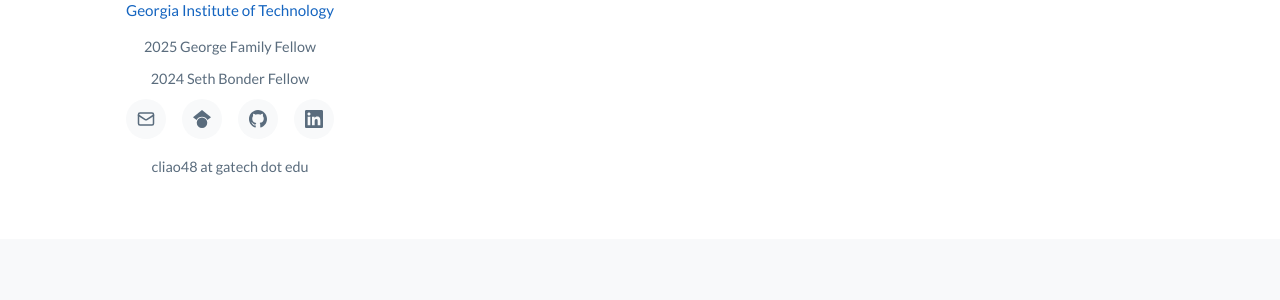
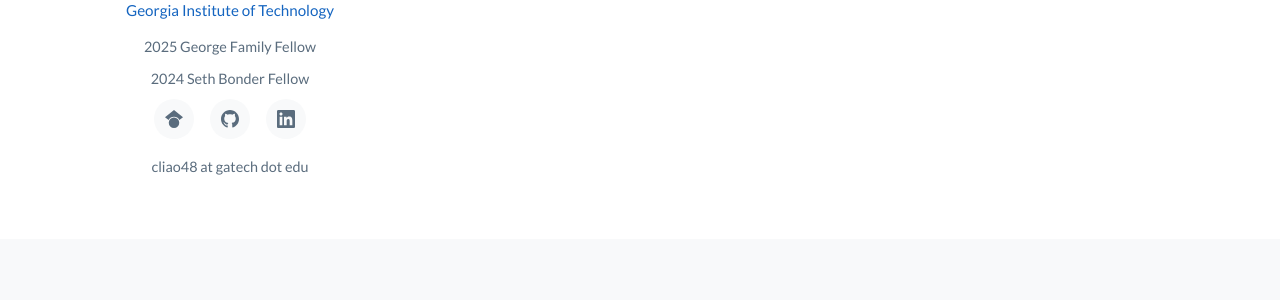
Before and after one commit to CheYiLiao/CheYiLiao.github.io, a Jekyll site: the page built from index.html, in a window 1280 px wide. Shown: the part 464-764 px from the top of the page. Built offline with Jekyll 4.4.1, drawn with Linux system fonts in a browser that asks for light colours.

Commit message:
Remove email link from about.html
Removed email link from social links section.

```diff
--- a/_includes/about.html
+++ b/_includes/about.html
@@ -33,11 +33,6 @@
             {% endif %}
 
             <div class="social-links">
-                {% if site.author.email %}
-                <a href="mailto:{{ site.author.email }}" title="Email">
-                    <svg xmlns="http://www.w3.org/2000/svg" width="18" height="18" viewBox="0 0 24 24" fill="none" stroke="currentColor" stroke-width="2" stroke-linecap="round" stroke-linejoin="round"><rect width="20" height="16" x="2" y="4" rx="2"/><path d="m22 7-8.97 5.7a1.94 1.94 0 0 1-2.06 0L2 7"/></svg>
-                </a>
-                {% endif %}
                 {% if site.social.google_scholar and site.social.google_scholar != "" %}
                 <a href="{{ site.social.google_scholar }}" title="Google Scholar" target="_blank">
                     <svg xmlns="http://www.w3.org/2000/svg" width="18" height="18" viewBox="0 0 24 24" fill="currentColor"><path d="M12 24a7 7 0 1 1 0-14 7 7 0 0 1 0 14zm0-24L0 9.5l4.838 3.94A8 8 0 0 1 12 9a8 8 0 0 1 7.162 4.44L24 9.5z"/></svg>
```
